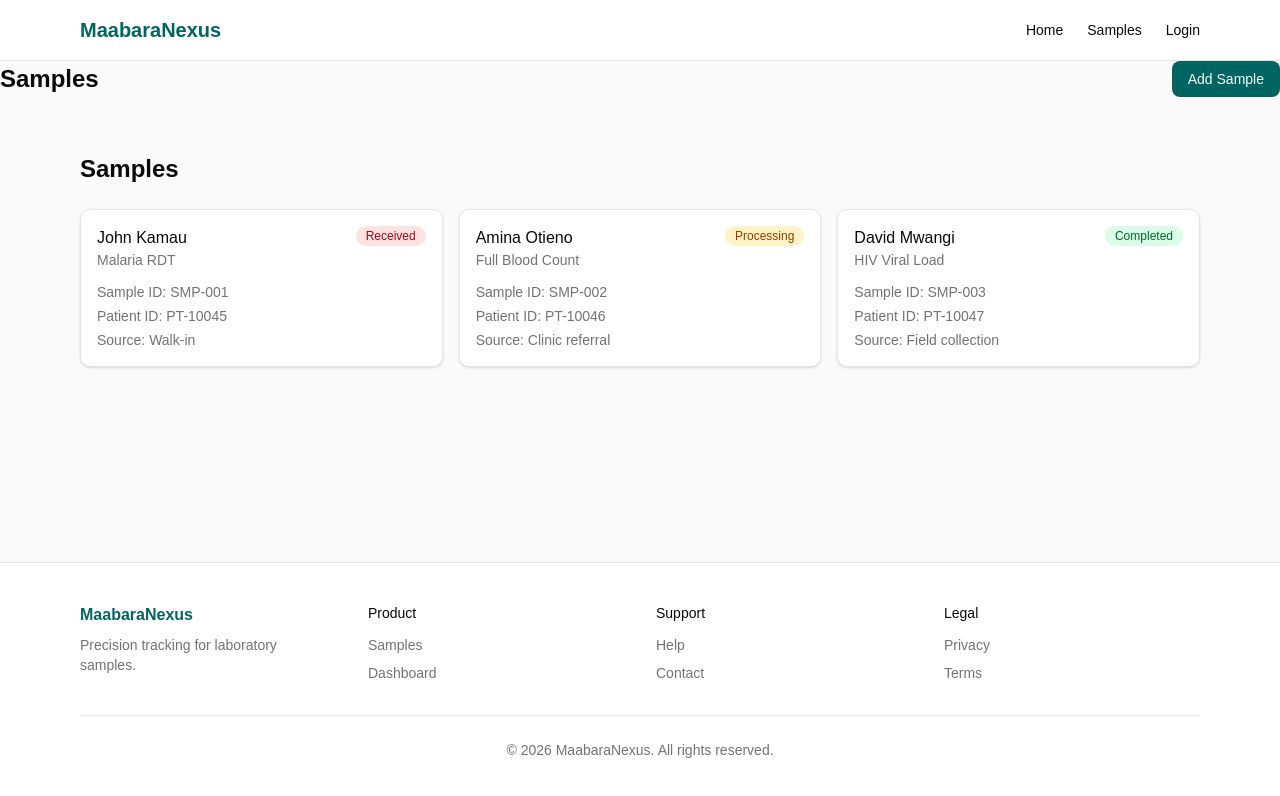
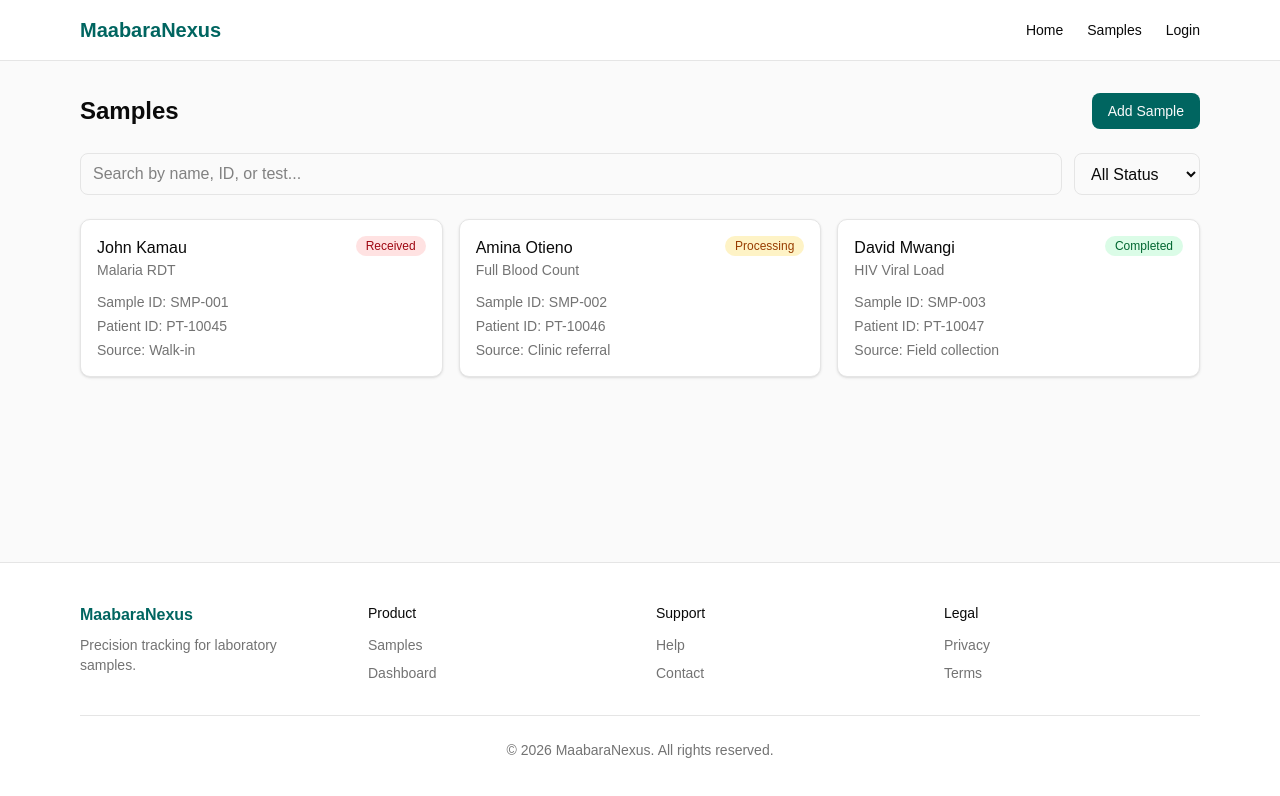
Before and after one commit to JohnnyKhayo/MaabaraNexus, a React (Vite) app: page /samples in a window 1280 px wide. Shown: the top 796 px of the page. Built offline with nearby package versions, Linux system fonts and the light colour scheme.

Commit message:
feat: add search and status filter to sample list page

```diff
--- a/src/pages/SampleList.jsx
+++ b/src/pages/SampleList.jsx
@@ -1,12 +1,14 @@
 import { useEffect, useState } from "react";
+import { Link } from "react-router-dom";
 import { getSamples } from "../services/api";
-import { Link } from "react-router-dom";
 import SampleCard from "../components/samples/SampleCard";
 
 function SampleList() {
   const [samples, setSamples] = useState([]);
   const [loading, setLoading] = useState(true);
   const [error, setError] = useState(null);
+  const [search, setSearch] = useState("");
+  const [statusFilter, setStatusFilter] = useState("all");
 
   useEffect(() => {
     async function loadSamples() {
@@ -19,11 +21,22 @@ function SampleList() {
         setError("Could not load samples. Please try again.");
       } finally {
         setLoading(false);
-      }
-    }
-
+      }}
     loadSamples();
   }, []);
+
+  const filteredSamples = samples.filter((sample) => {
+    const matchesSearch =
+      sample.patientName.toLowerCase().includes(search.toLowerCase()) ||
+      sample.patientId.toLowerCase().includes(search.toLowerCase()) ||
+      sample.id.toLowerCase().includes(search.toLowerCase()) ||
+      sample.testType.toLowerCase().includes(search.toLowerCase());
+
+    const matchesStatus =
+      statusFilter === "all" || sample.status === statusFilter;
+
+    return matchesSearch && matchesStatus;
+  });
 
   if (loading) {
     return <div className="py-16 text-center text-muted-foreground">Loading samples...</div>;
@@ -33,31 +46,44 @@ function SampleList() {
     return <div className="py-16 text-center text-red-600">{error}</div>;
   }
 
-  if (samples.length === 0) {
-    return <div className="py-16 text-center text-muted-foreground">No samples found.</div>;
-  }
-
   return (
-    <>
-    {/* BUTTON */}
-<div className="mb-6 flex items-center justify-between">
+    <div className="mx-auto max-w-6xl px-4 py-8">
+      <div className="mb-6 flex flex-col gap-4 sm:flex-row sm:items-center sm:justify-between">
         <h1 className="text-2xl font-semibold">Samples</h1>
         <Link
-    to="/samples/new"
-    className="rounded-md bg-primary px-4 py-2 text-sm font-medium text-primary-foreground"> Add Sample
+          to="/samples/new" className="rounded-md bg-primary px-4 py-2 text-sm font-medium text-primary-foreground">
+          Add Sample
         </Link>
       </div>
 
-    <div className="mx-auto max-w-6xl px-4 py-8">
-      <h1 className="mb-6 text-2xl font-semibold">Samples</h1>
+      {/* Search + Filter */}
+      <div className="mb-6 flex flex-col gap-3 sm:flex-row">
+        <input
+          type="text" placeholder="Search by name, ID, or test..." value={search} onChange={(e) => setSearch(e.target.value)}
+          className="flex-1 rounded-md border px-3 py-2"/>
+        <select
+          value={statusFilter} onChange={(e) => setStatusFilter(e.target.value)}
+          className="rounded-md border px-3 py-2"
+        >
+          <option value="all">All Status</option>
+          <option value="received">Received</option>
+          <option value="processing">Processing</option>
+          <option value="completed">Completed</option>
+        </select>
+      </div>
 
+      {filteredSamples.length === 0 ? (
+        <div className="py-16 text-center text-muted-foreground">
+          No samples match your search.
+        </div>
+      ) : (
         <div className="grid gap-4 sm:grid-cols-2 lg:grid-cols-3">
-        {samples.map((sample) => (
+          {filteredSamples.map((sample) => (
             <SampleCard key={sample.id} sample={sample} />
           ))}
         </div>
+      )}
     </div>
-    </>
   );
 }
 
```
Lines whose indentation alone changed are shown as unchanged.
